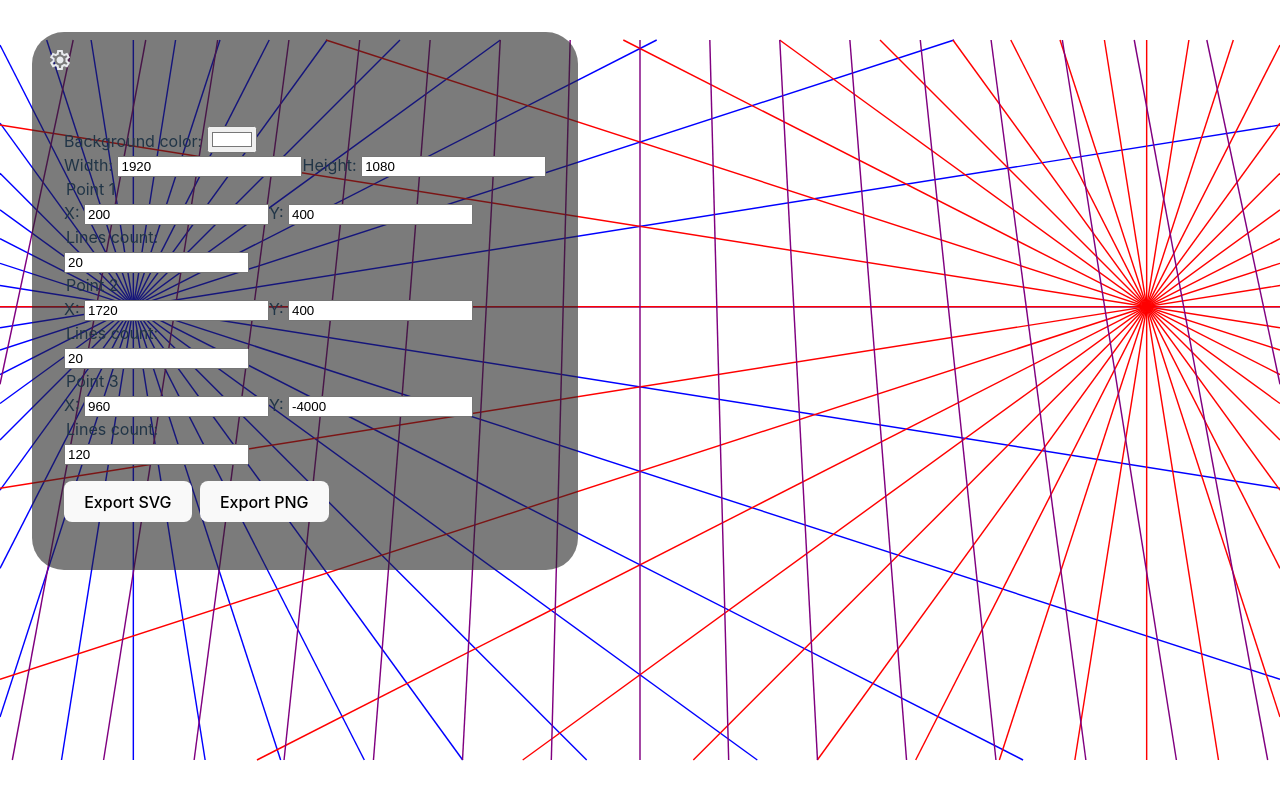
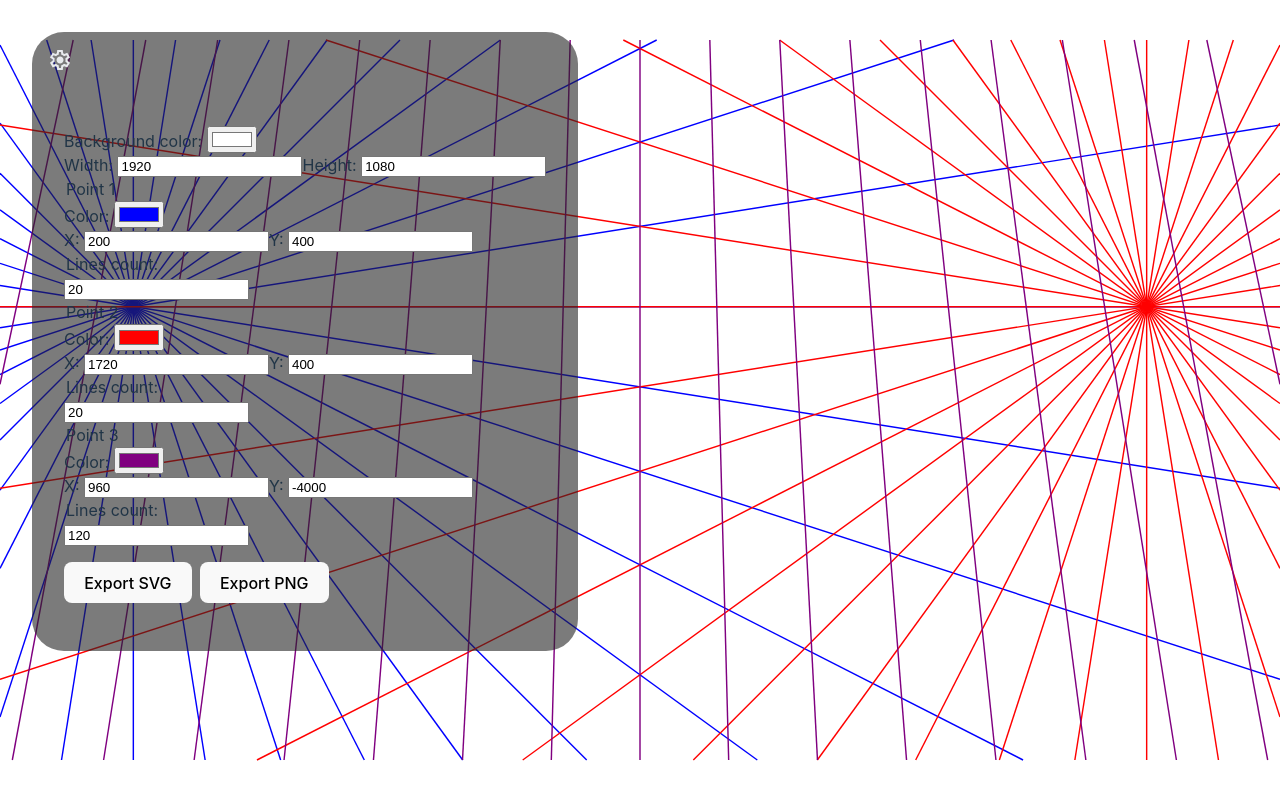
Before and after one commit to El-Ahmed/Perspective-Generator, a React (Vite) app: page / in a window 1280 px wide. Both pictures are taken after a click on the element 60 px from the left and 63 px from the top of the page. Built offline with nearby package versions, Linux system fonts and the light colour scheme.

Commit message:
feat: :sparkles: control guidlines colors

```diff
--- a/src/App.tsx
+++ b/src/App.tsx
@@ -7,14 +7,17 @@ function App() {
   const [guideline1, setGuideline1] = useState({
     point: { x: 200, y: 400 },
     lineCount: 20,
+    color: "#0000ff",
   });
   const [guideline2, setGuideline2] = useState({
     point: { x: 1720, y: 400 },
     lineCount: 20,
+    color: "#ff0000",
   });
   const [guideline3, setGuideline3] = useState({
     point: { x: 960, y: -4000 },
     lineCount: 120,
+    color: "#800080",
   });
   const [height, setHeight] = useState(1080);
   const [width, setWidth] = useState(1920);
--- a/src/components/ControllerForm.tsx
+++ b/src/components/ControllerForm.tsx
@@ -11,6 +11,19 @@ const ControllerForm = ({
 }) => {
   return (
     <form>
+      <label>Color: </label>
+      <input
+        type="color"
+        value={guideline.color}
+        onChange={(e) =>
+          guidelineChange({
+            point: guideline.point,
+            lineCount: guideline.lineCount,
+            color: e.target.value,
+          })
+        }
+      ></input>
+      <br />
       <label>X: </label>
       <input
         type="number"
@@ -19,6 +32,7 @@ const ControllerForm = ({
           guidelineChange({
             point: { x: Number(e.target.value), y: guideline.point.y },
             lineCount: guideline.lineCount,
+            color: guideline.color,
           })
         }
       />
@@ -30,6 +44,7 @@ const ControllerForm = ({
           guidelineChange({
             point: { y: Number(e.target.value), x: guideline.point.x },
             lineCount: guideline.lineCount,
+            color: guideline.color,
           })
         }
       />
@@ -41,6 +56,7 @@ const ControllerForm = ({
           guidelineChange({
             point: guideline.point,
             lineCount: Number(e.target.value),
+            color: guideline.color,
           })
         }
       />
--- a/src/components/Perspective.tsx
+++ b/src/components/Perspective.tsx
@@ -166,7 +166,7 @@ const Perspective = forwardRef<
                 y1={points.point1.y}
                 x2={points.point2.x}
                 y2={points.point2.y}
-                stroke="blue"
+                stroke={guideline1.color}
                 strokeWidth={getStrokeWidth()}
               ></line>
             );
@@ -178,7 +178,7 @@ const Perspective = forwardRef<
                 y1={points.point1.y}
                 x2={points.point2.x}
                 y2={points.point2.y}
-                stroke="red"
+                stroke={guideline2.color}
                 strokeWidth={getStrokeWidth()}
               ></line>
             );
@@ -190,7 +190,7 @@ const Perspective = forwardRef<
                 y1={points.point1.y}
                 x2={points.point2.x}
                 y2={points.point2.y}
-                stroke="purple"
+                stroke={guideline3.color}
                 strokeWidth={getStrokeWidth()}
               ></line>
             );
--- a/src/models.ts
+++ b/src/models.ts
@@ -6,4 +6,5 @@ export interface Point {
 export interface Guideline {
   point: Point;
   lineCount: number;
+  color: string;
 }
```
